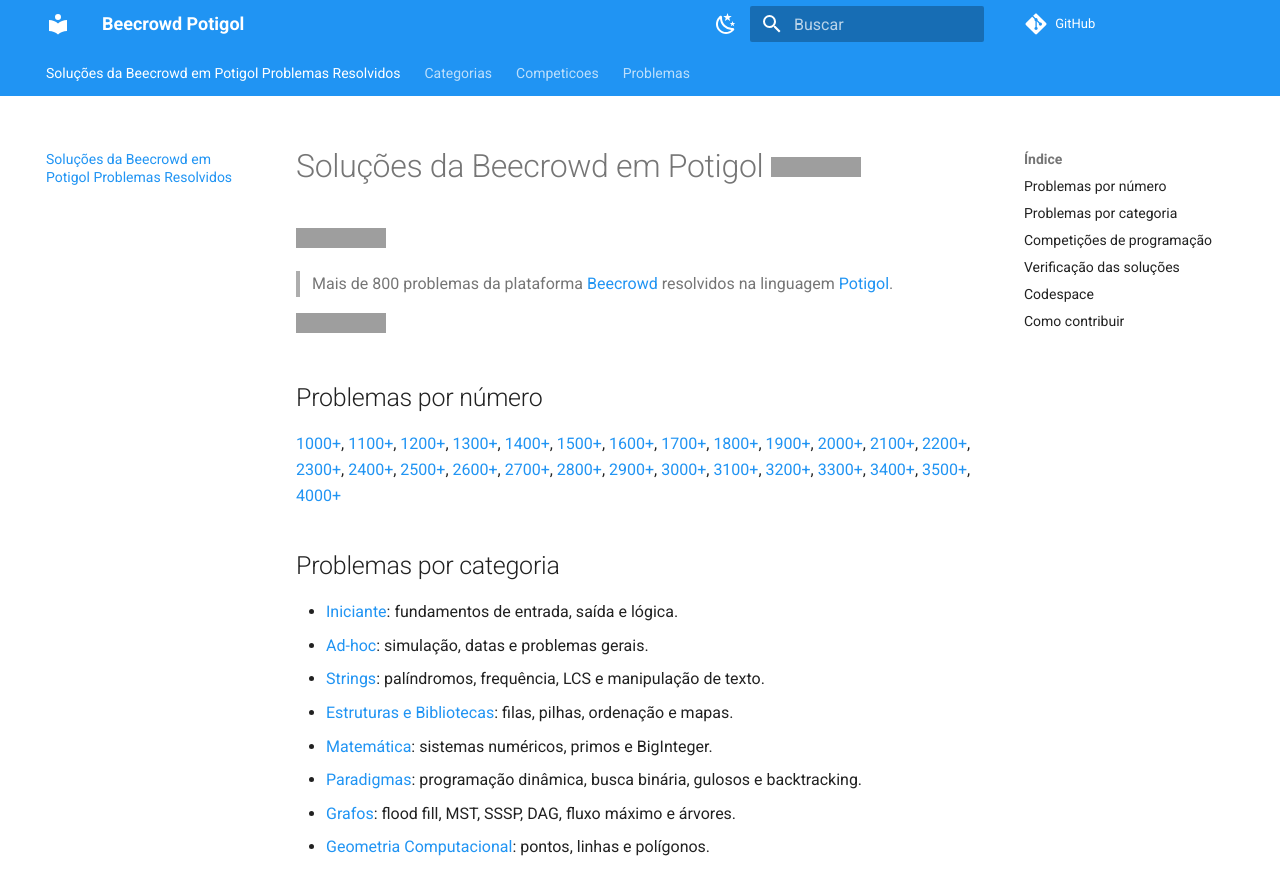
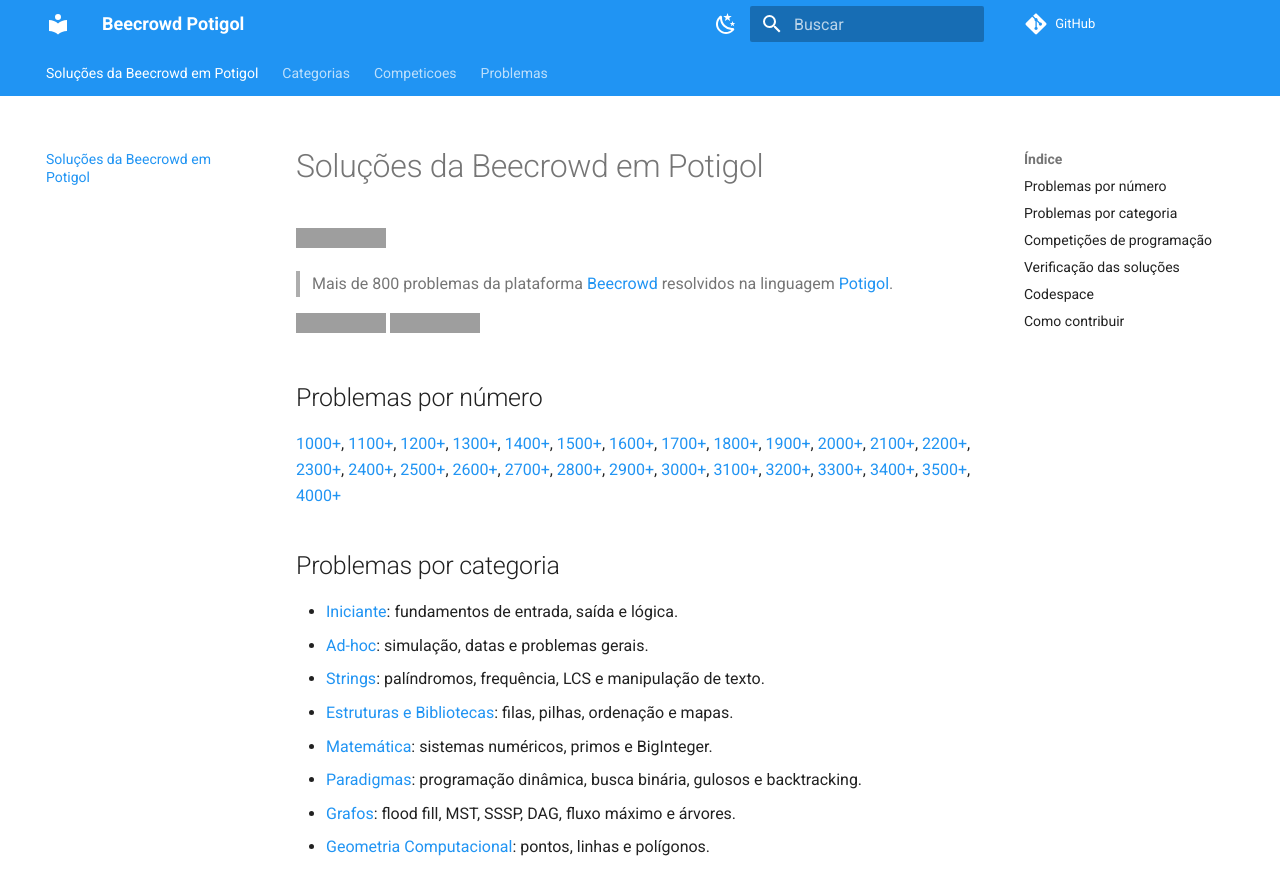
Before and after one commit to potigol/beecrowd, an MkDocs documentation site: the page built from docs/index.md, in a window 1280 px wide and 900 px high. Shown: the top 895 px of the window. Built offline with MkDocs 1.6.1 and Material for MkDocs 9.7.7, drawn with Linux system fonts in a browser that asks for light colours; comment, search, counter and statistics services are not loaded; grey boxes are pictures that could not be loaded.

Commit message:
Adiciona badge de problemas resolvidos na seção de cabeçalho do documento

```diff
--- a/docs/index.md
+++ b/docs/index.md
@@ -1,10 +1,12 @@
-# Soluções da Beecrowd em Potigol [![Problemas Resolvidos](https://img.shields.io/badge/Problemas%20Resolvidos-886-blue)](https://github.com/potigol/beecrowd/commits/master)
+# Soluções da Beecrowd em Potigol
 
 [![Execute no GitHub Codespaces](https://github.com/codespaces/badge.svg)](https://codespaces.new/potigol/beecrowd?quickstart=1)
 
 > Mais de 800 problemas da plataforma [Beecrowd](https://beecrowd.com) resolvidos na linguagem [Potigol](https://potigol.github.io/beecrowd).
 
 [![Follow us](https://img.shields.io/twitter/follow/potigol.svg?style=social)](http://twitter.com/potigol)
+[![Problemas Resolvidos](https://img.shields.io/badge/Problemas%20Resolvidos-886-blue)](https://github.com/potigol/beecrowd/commits/master)
+
 
 ## Problemas por número
 
```
